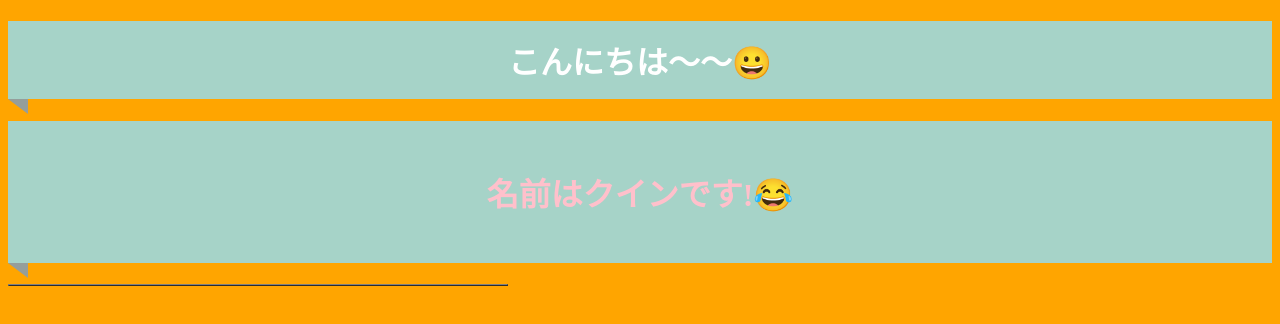
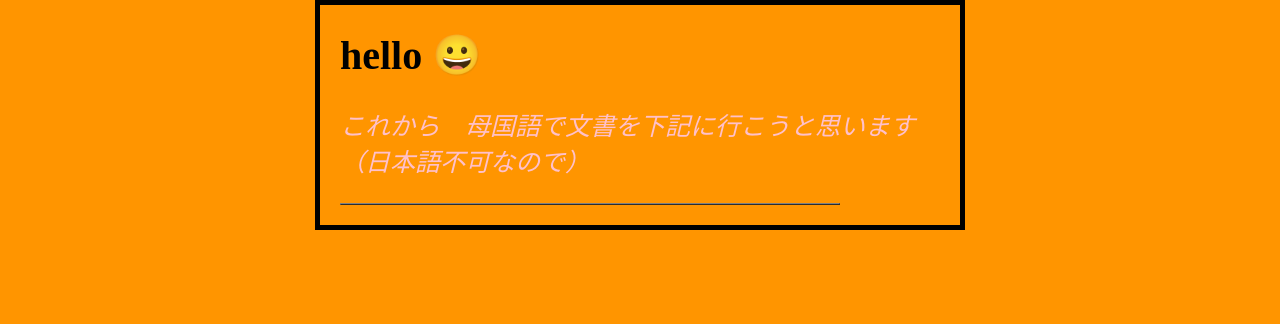
Before and after one commit to kuin1511/first-git, a plain HTML site: page index.html in a window 1280 px wide. Drawn offline with Linux system fonts and the light colour scheme.

Commit message:
タイトル1

```diff
--- a/index.html
+++ b/index.html
@@ -5,33 +5,33 @@
     <meta name="viewport" content="width=device-width, initial-scale=1.0">
     <meta http-equiv="X-UA-Compatible" content="ie=edge">
     <title>自己紹介</title>
-    <style>
+    <style type="text/css">
     body{
          background: orange;
     }
+    .abc{
+        font-weight:normal;
+    }
     p{
-    color: pink;
-}
-    h1 {
-        color:palevioletred
+        font-size:25px;
+        font-style: italic;
+
+     color: pink;
     }
     h1 {
-  position: relative;
-  padding: 0.5em;
-  background: #a6d3c8;
-  color: white;
-  text-align: center;
-}
+        font-style: "Courier New Courier";
+        font-weight: bold;
+        font-size:40px;
+        color:black;
+    }
+    body{
+        width: 600px;
+  margin: 0 auto;
+  background-color: #FF9500;
+  padding: 0 20px 20px 20px;
+  border: 5px solid black;
 
-h1::before {
-  position: absolute;
-  content: '';
-  top: 100%;
-  left: 0;
-  border: none;
-  border-bottom: solid 15px transparent;
-  border-right: solid 20px rgb(149, 158, 155);
-}
+    }
     </style>
 </head>
 
@@ -41,9 +41,9 @@ h1::before {
 <table border="1" width="500px">
     <tbody>
 
-      <h1>こんにちは〜〜&#x1f600;<h1>
-          </p>
-          <p>名前はクインです!&#x1f602;</p>
+      <h1> hello &#x1f600;</h1>
+          <p>
+          これから　母国語で文書を下記に行こうと思います（日本語不可なので）</p>
     </tbody>
 
 </body>
```
